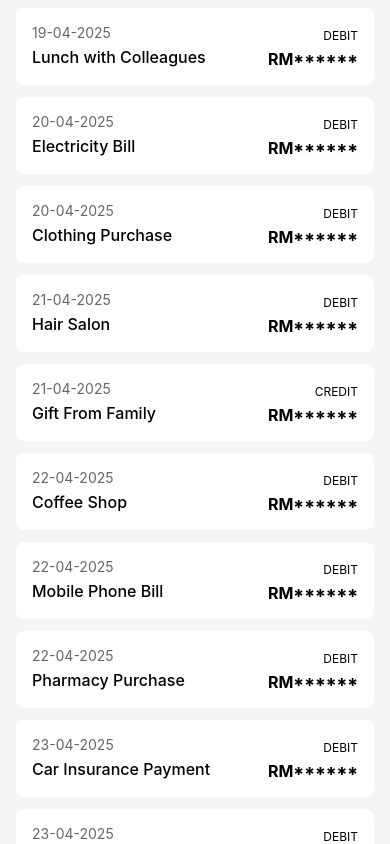
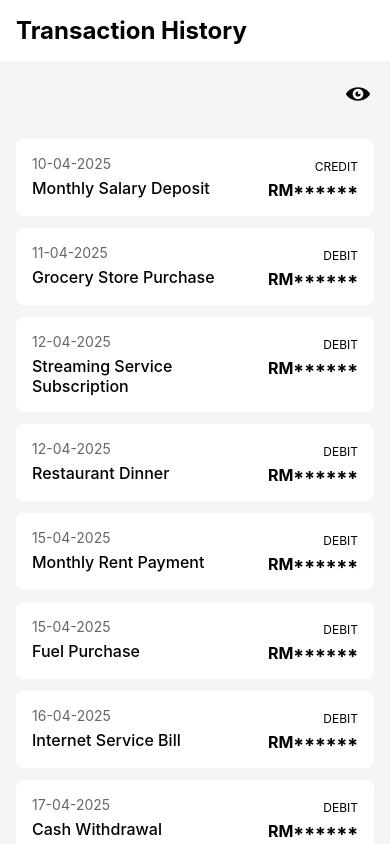
Before and after one commit to brianchoo/transactions-history, a React Native app: screen / in a window 390 px wide. Shown: the top 844 px of the page. Built offline with nearby package versions, Linux system fonts and the light colour scheme.

Commit message:
feat: added a Transaction screen and refactored TransactionList

```diff
--- a/App.tsx
+++ b/App.tsx
@@ -1,14 +1,14 @@
 import { StatusBar } from "expo-status-bar";
 import { StyleSheet, Text, View } from "react-native";
 import { SafeAreaProvider, SafeAreaView } from "react-native-safe-area-context";
-import TransactionList from "./components/TransactionList";
+import TransactionScreen from "./screens/TransactionListScreen";
 
 export default function App() {
   return (
     <SafeAreaProvider>
       <SafeAreaView style={styles.container}>
-        <StatusBar style="light" />
-        <TransactionList />
+        <StatusBar style="dark" />
+        <TransactionScreen />
       </SafeAreaView>
     </SafeAreaProvider>
   );
@@ -18,7 +18,5 @@ const styles = StyleSheet.create({
   container: {
     flex: 1,
     backgroundColor: "#fff",
-    alignItems: "center",
-    justifyContent: "center",
   },
 });
--- a/components/TransactionList.tsx
+++ b/components/TransactionList.tsx
@@ -1,86 +1,26 @@
-import React, { useEffect, useState } from "react";
-import Entypo from "@expo/vector-icons/Entypo";
-import Feather from "@expo/vector-icons/Feather";
-import {
-  View,
-  FlatList,
-  Text,
-  StyleSheet,
-  ActivityIndicator,
-  RefreshControl,
-  Pressable,
-} from "react-native";
+import React from "react";
+import { View, FlatList, StyleSheet, RefreshControl } from "react-native";
 import TransactionListItem from "./TransactionListItem";
-import { Transaction } from "../types/TransactionType";
-import { useTransactions } from "../hooks/useTransactions";
+import { TransactionListProps } from "../types/TransactionType";
 
-const TransactionList: React.FC = () => {
-  const {
-    transactions,
-    loading,
-    refreshing,
-    error,
-    refreshTransactions,
-    loadTransactions,
-  } = useTransactions();
-
-  const [masked, setMasked] = useState<boolean>(true);
-
-  const handleTransactionPress = (transaction: Transaction): void => {
-    console.log("Transaction pressed:", transaction);
-  };
-
-  // Handle refresh action
-  const onRefresh = async () => {
-    await refreshTransactions();
-  };
-
-  const handleMasked = () => {
-    console.log("masked clicked");
-    setMasked(!masked);
-  };
-
-  useEffect(() => {
-    loadTransactions();
-  }, []);
-
-  if (loading) {
-    return (
-      <View style={styles.centeredContainer}>
-        <ActivityIndicator size="large" color="#0000ff" />
-        <Text style={styles.loadingText}>Loading transactions...</Text>
-      </View>
-    );
-  }
-
+const TransactionList: React.FC<TransactionListProps> = ({
+  transactions,
+  refreshing,
+  masked,
+  onRefresh,
+}) => {
   return (
     <View style={styles.container}>
-      <Text style={styles.headerText}>Transaction History</Text>
-      {error && (
-        <View style={styles.centeredContainer}>
-          <Text style={styles.errorText}>Error: {error}</Text>
-        </View>
-      )}
-      <Pressable style={styles.maskedIcon} onPress={handleMasked}>
-        {masked ? (
-          <Entypo name="eye" size={24} color="black" />
-        ) : (
-          <Feather name="eye-off" size={24} color="black" />
-        )}
-      </Pressable>
       <FlatList
         data={transactions}
         keyExtractor={(item) => item.id.toString()}
         renderItem={({ item }) => (
-          <TransactionListItem
-            transaction={item}
-            masked={masked}
-            onPress={() => handleTransactionPress(item)}
-          />
+          <TransactionListItem transaction={item} masked={masked} />
         )}
         refreshControl={
           <RefreshControl refreshing={refreshing} onRefresh={onRefresh} />
         }
+        contentContainerStyle={{ paddingBottom: 60 }}
       />
     </View>
   );
@@ -88,29 +28,8 @@ const TransactionList: React.FC = () => {
 
 const styles = StyleSheet.create({
   container: {
+    flex: 1,
     backgroundColor: "#f5f5f5",
-  },
-  headerText: {
-    fontSize: 24,
-    fontWeight: "bold",
-    padding: 16,
-    backgroundColor: "#ffffff",
-  },
-  errorText: {
-    color: "red",
-  },
-  centeredContainer: {
-    justifyContent: "center",
-    alignItems: "center",
-    padding: 20,
-  },
-  loadingText: {
-    marginTop: 10,
-    fontSize: 16,
-  },
-  maskedIcon: {
-    alignItems: "flex-end",
-    padding: 20,
   },
 });
 
--- a/components/TransactionListItem.tsx
+++ b/components/TransactionListItem.tsx
@@ -1,11 +1,9 @@
-// TransactionListItem.tsx
 import React from "react";
 import { Text, StyleSheet, View, Pressable } from "react-native";
 import { TransactionListItemProps } from "../types/TransactionType";
 
 const TransactionListItem: React.FC<TransactionListItemProps> = ({
   transaction,
-  onPress,
   masked,
 }) => {
   const { amount, date, description, type } = transaction;
@@ -13,7 +11,6 @@ const TransactionListItem: React.FC<TransactionListItemProps> = ({
   return (
     <Pressable
       style={({ pressed }) => [styles.container, pressed && styles.pressed]}
-      onPress={onPress}
     >
       <View style={styles.transactionInfoContainer}>
         <Text style={styles.dateText}>{date}</Text>
--- /dev/null
+++ b/screens/TransactionListScreen.tsx
@@ -0,0 +1,106 @@
+import React, { useEffect, useState } from "react";
+import Entypo from "@expo/vector-icons/Entypo";
+import Feather from "@expo/vector-icons/Feather";
+import {
+  View,
+  Text,
+  StyleSheet,
+  ActivityIndicator,
+  Pressable,
+} from "react-native";
+import TransactionList from "../components/TransactionList";
+import { useTransactions } from "../hooks/useTransactions";
+
+const TransactionScreen: React.FC = () => {
+  const [masked, setMasked] = useState<boolean>(true);
+  const {
+    transactions,
+    loading,
+    refreshing,
+    error,
+    refreshTransactions,
+    loadTransactions,
+  } = useTransactions();
+
+  // Handle refresh action
+  const onRefresh = async () => {
+    await refreshTransactions();
+  };
+
+  const handleMasked = () => {
+    console.log("masked clicked");
+    setMasked(!masked);
+  };
+
+  useEffect(() => {
+    loadTransactions();
+  }, []);
+
+  if (loading) {
+    return (
+      <View style={styles.centeredContainer}>
+        <ActivityIndicator size="large" color="#0000ff" />
+        <Text style={styles.loadingText}>Loading transactions...</Text>
+      </View>
+    );
+  }
+
+  return (
+    <View style={styles.container}>
+      <Text style={styles.headerText}>Transaction History</Text>
+      {error && (
+        <View style={styles.errorContainer}>
+          <Text style={styles.errorText}>Error: {error}</Text>
+        </View>
+      )}
+      <Pressable style={styles.maskedIcon} onPress={handleMasked}>
+        {masked ? (
+          <Entypo name="eye" size={24} color="black" />
+        ) : (
+          <Feather name="eye-off" size={24} color="black" />
+        )}
+      </Pressable>
+      <TransactionList
+        transactions={transactions}
+        refreshing={refreshing}
+        masked={masked}
+        onRefresh={onRefresh}
+      />
+    </View>
+  );
+};
+
+const styles = StyleSheet.create({
+  container: {
+    flex: 1,
+    backgroundColor: "#f5f5f5",
+  },
+  headerText: {
+    fontSize: 24,
+    fontWeight: "bold",
+    padding: 16,
+    backgroundColor: "#ffffff",
+  },
+  errorText: {
+    color: "red",
+  },
+  errorContainer: {
+    padding: 20,
+  },
+  centeredContainer: {
+    flex: 1,
+    justifyContent: "center",
+    alignItems: "center",
+    padding: 20,
+  },
+  loadingText: {
+    marginTop: 10,
+    fontSize: 16,
+  },
+  maskedIcon: {
+    alignItems: "flex-end",
+    padding: 20,
+  },
+});
+
+export default TransactionScreen;
```
Also changed, not shown: components/TransactionDetail.tsx (added, +11 -0 lines), package.json (+5 -2 lines), types/TransactionType.ts (+13 -1 lines), 1 other file (tests, documents, lock files or other folders).
